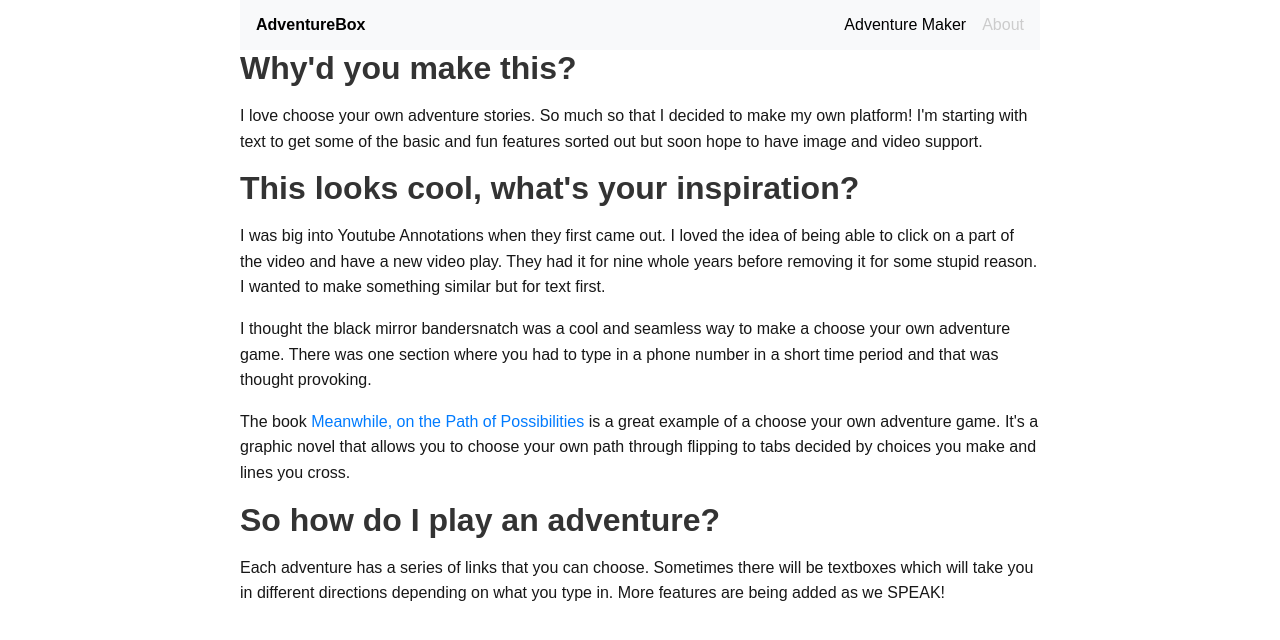
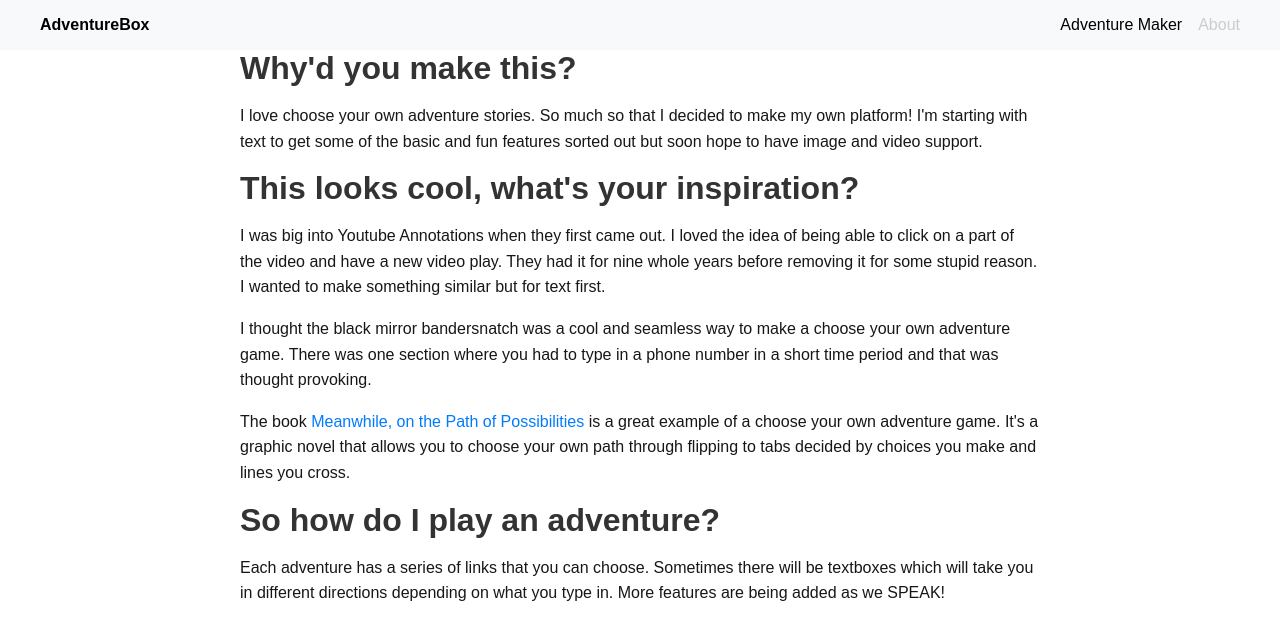
Before and after one commit to seanbashaw/chooseyourownadventure, a Next.js app in the folder main/: page /about in a window 1280 px wide. Shown: the top 640 px of the page. Built offline with nearby package versions, Linux system fonts and the light colour scheme.

Commit message:
Moved main nav outside of main content

```diff
--- a/main/package.json
+++ b/main/package.json
@@ -5,7 +5,7 @@
   "scripts": {
     "dev": "next dev",
     "build": "NODE_OPTIONS=\"--max-old-space-size=4096\" next build",
-    "start": "PORT=80 next start",
+    "start": "next start",
     "lint": "next lint",
     "storybook": "storybook dev -p 6006",
     "build-storybook": "storybook build",
--- a/main/src/app/about/page.tsx
+++ b/main/src/app/about/page.tsx
@@ -6,8 +6,9 @@ import { MainNav } from "../../components/MainNav";
 
 export default function Home() {
   return (
+    <>
+      <MainNav current="about"/>
       <main className={styles.main}>
-              <MainNav current="about"/>
         <h1>Why'd you make this?</h1>
         <p>I love choose your own adventure stories. So much so that I decided to make my own platform! I'm starting with text to get some of the basic and fun features sorted out but soon hope to have image and video support.</p>
         <h1>This looks cool, what's your inspiration?</h1>
@@ -17,5 +18,6 @@ export default function Home() {
         <h1>So how do I play an adventure?</h1>
         <p>Each adventure has a series of links that you can choose. Sometimes there will be textboxes which will take you in different directions depending on what you type in. More features are being added as we SPEAK!</p>
         </main>
+        </>
   );
 }
--- a/main/src/app/adventure-maker/page.tsx
+++ b/main/src/app/adventure-maker/page.tsx
@@ -7,9 +7,12 @@ import { processNode } from "@/utils/processNode";
 import { MainNav } from "../../components/MainNav";
 export default function AdventureMakerPage() {
     return (
+        <>
+            <MainNav current="maker"/>
+
         <main style={{ padding: "2rem" }}>
-            <MainNav current="maker"/>
             <AdventureMaker {...processNode(pizzaAdventure)} />
         </main>
+        </>
     );
 }
```
